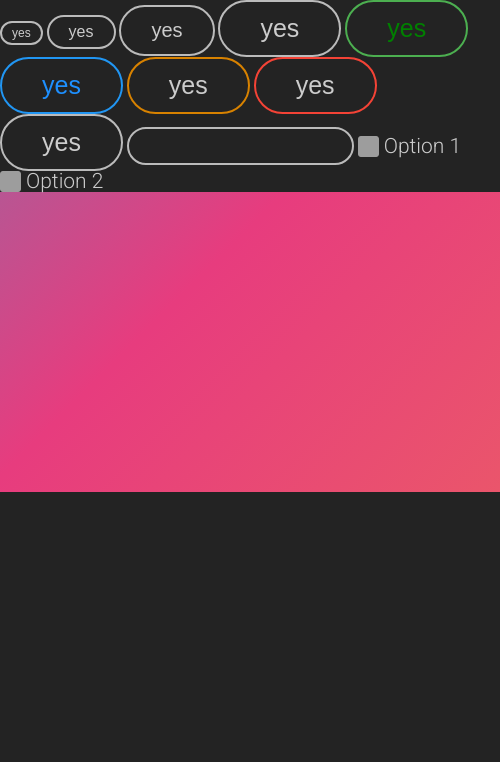
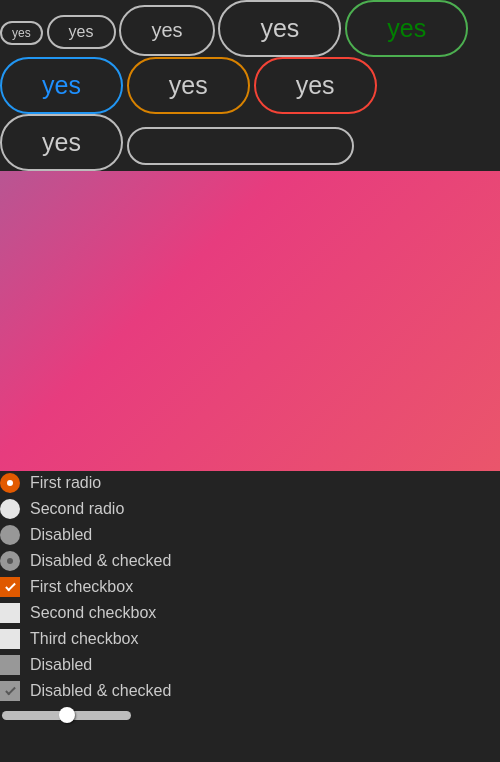
Before and after one commit to teamastrum/ZirkaEditor, an Electron app: page files/html/editor.html in a window 500 px wide. Shown: the top 762 px of the page. Drawn offline with Linux system fonts and the light colour scheme; files that its build step writes are made by us from their sources; no server answers.

Commit message:
best ui ever

```diff
--- a/files/css/checkbox.css
+++ b/files/css/checkbox.css
@@ -1,39 +1,67 @@
-input[type=checkbox].css-checkbox {
-	position:absolute;
-	z-index:-1000;
-	left:-1000px;
-	overflow: hidden;
-	clip: rect(0 0 0 0);
-	height:1px;
-	width:1px;
-	margin:-1px;
-	padding:0;
-	border:0;
+.control-cbx {
+	font-family: arial;
+	display: block;
+	position: relative;
+	padding-left: 30px;
+	margin-bottom: 5px;
+	padding-top: 3px;
+	cursor: pointer;
+	font-size: 16px;
+}
+.control-cbx input {
+	position: absolute;
+	z-index: -1;
+	opacity: 0;
+}
+.control-cbx_indicator {
+	position: absolute;
+	top: 2px;
+	left: 0;
+	height: 20px;
+	width: 20px;
+	background: #e6e6e6;
+    transition: all 0.2s ease-in-out;
+	border: 0px solid #000000;
+}
+.control-cbx-radio .control-cbx_indicator {
+	border-radius: undefined%;
 }
 
-input[type=checkbox].css-checkbox + label.css-label {
-	padding-left:26px;
-	height:21px;
-	display:inline-block;
-	line-height:21px;
-	background-repeat:no-repeat;
-	background-position: 0 0;
-	font-size:21px;
-	vertical-align:middle;
-	cursor:pointer;
-
+.control-cbx:hover input ~ .control-cbx_indicator,
+.control-cbx input:focus ~ .control-cbx_indicator {
+	background: #cccccc;
 }
 
-input[type=checkbox].css-checkbox:checked + label.css-label {
-	background-position: 0 -21px;
+.control-cbx input:checked ~ .control-cbx_indicator {
+	background: #df5900;
 }
-
-label.css-label {
-	background-image:url(./../img/chkbox.png);
-	-webkit-touch-callout: none;
-	-webkit-user-select: none;
-	-khtml-user-select: none;
-	-moz-user-select: none;
-	-ms-user-select: none;
-	user-select: none;
+.control-cbx:hover input:not([disabled]):checked ~ .control-cbx_indicator,
+.control-cbx input:checked:focus ~ .control-cbx_indicator {
+	background: #e25a00;
 }
+.control-cbx input:disabled ~ .control-cbx_indicator {
+	background: #e6e6e6;
+	opacity: 0.6;
+	pointer-events: none;
+}
+.control-cbx_indicator:after {
+	box-sizing: unset;
+	content: '';
+	position: absolute;
+	display: none;
+}
+.control-cbx input:checked ~ .control-cbx_indicator:after {
+	display: block;
+}
+.control-cbx-checkbox .control-cbx_indicator:after {
+	left: 8px;
+	top: 4px;
+	width: 3px;
+	height: 8px;
+	border: solid #ffffff;
+	border-width: 0 2px 2px 0;
+	transform: rotate(45deg);
+}
+.control-cbx-checkbox input:disabled ~ .control-cbx_indicator:after {
+	border-color: #7b7b7b;
+}
--- /dev/null
+++ b/files/css/radio.css
@@ -0,0 +1,66 @@
+.control-ratio {
+    font-family: arial;
+    display: block;
+    position: relative;
+    padding-left: 30px;
+    margin-bottom: 5px;
+    padding-top: 3px;
+    cursor: pointer;
+    font-size: 16px;
+}
+.control-ratio input {
+    position: absolute;
+    z-index: -1;
+    opacity: 0;
+}
+.control-ratio_indicator {
+    position: absolute;
+    top: 2px;
+    left: 0;
+    height: 20px;
+    width: 20px;
+    background: #e6e6e6;
+    transition: all 0.2s ease-in-out;
+    border: 0px solid #000000;
+}
+.control-ratio-radio .control-ratio_indicator {
+    border-radius: 50%;
+}
+
+.control-ratio:hover input ~ .control-ratio_indicator,
+.control-ratio input:focus ~ .control-ratio_indicator {
+    background: #cccccc;
+}
+
+.control-ratio input:checked ~ .control-ratio_indicator {
+    background: #e25a00;
+}
+.control-ratio:hover input:not([disabled]):checked ~ .control-ratio_indicator,
+.control-ratio input:checked:focus ~ .control-ratio_indicator {
+    background: #e25a00;
+}
+.control-ratio input:disabled ~ .control-ratio_indicator {
+    background: #e6e6e6;
+    opacity: 0.6;
+    pointer-events: none;
+}
+.control-ratio_indicator:after {
+    box-sizing: unset;
+    content: '';
+    position: absolute;
+    display: none;
+}
+.control-ratio input:checked ~ .control-ratio_indicator:after {
+    display: block;
+}
+.control-ratio-radio .control-ratio_indicator:after {
+    left: 7px;
+    top: 7px;
+    height: 6px;
+    width: 6px;
+    border-radius: 50%;
+    background: #ffffff;
+}
+.control-ratio-radio input:disabled ~ .control-ratio_indicator:after {
+    background: #7b7b7b;
+}
--- a/files/css/style.css
+++ b/files/css/style.css
@@ -156,6 +156,15 @@ input[type=text] {
     padding: 8px;
 }
 
+input[type=text]:focus {
+    border-color: #ff6e40;
+    background: #313131;
+}
+
+input[type=text]:hover {
+    background: #313131;
+}
+
 .live-gradient-bg {
 	background: linear-gradient(-45deg, #EE7752, #E73C7E, #23A6D5, #23D5AB);
 	background-size: 400% 400%;
@@ -224,3 +233,87 @@ input[type=text] {
 .text-white {
     color: #bbbbbb;
 }
+
+/* Slider */
+input[type="range"] {
+    -webkit-appearance: none;
+    height: 100%;
+    background: transparent;
+}
+input[type="range"]:focus {
+    outline: none;
+}
+input[type="range"]::-webkit-slider-thumb {
+    -webkit-appearance: none;
+    height: 16px;
+    width: 16px;
+    border-radius: 50%;
+    background: #ffffff;
+    margin-top: -4px;
+    box-shadow: 1px 1px 2px rgba(0, 0, 0, 0.5);
+    cursor: pointer;
+}
+input[type="range"]::-webkit-slider-runnable-track {
+    width: 60%;
+    height: 9px;
+    background: #bdbdbd;
+    border-radius: 3rem;
+    transition: all 0.5s;
+    cursor: pointer;
+}
+input[type="range"]:hover::-webkit-slider-runnable-track {
+    background: #ff6e40;
+}
+input[type="range"]::-ms-track {
+    width: 60%;
+    cursor: pointer;
+    height: 9px;
+    transition: all 0.5s;
+    /* Hides the slider so custom styles can be added */
+    background: transparent;
+    border-color: transparent;
+    color: transparent;
+}
+input[type="range"]::-ms-thumb {
+    height: 16px;
+    width: 16px;
+    border-radius: 50%;
+    background: #ffffff;
+    margin-top: -5px;
+    box-shadow: 1px 1px 2px rgba(0, 0, 0, 0.5);
+    cursor: pointer;
+}
+input[type="range"]::-ms-fill-lower {
+    background: #ff6e40;
+    border-radius: 3rem;
+}
+input[type="range"]:focus::-ms-fill-lower {
+    background: #ff6e40;
+}
+input[type="range"]::-ms-fill-upper {
+    background: #bdbdbd;
+    border-radius: 3rem;
+}
+input[type="range"]:focus::-ms-fill-upper {
+    background: #ff6e40;
+}
+input[type="range"]::-moz-range-thumb {
+    height: 16px;
+    width: 16px;
+    border-radius: 50%;
+    background: #ffffff;
+    margin-top: -5px;
+    box-shadow: 1px 1px 2px rgba(0, 0, 0, 0.5);
+    cursor: pointer;
+}
+input[type="range"]::-moz-range-track {
+    width: 60%;
+    height: 9px;
+    background: #bdbdbd;
+    border-radius: 3rem;
+    transition: all 0.5s;
+    cursor: pointer;
+}
+input[type="range"]:hover::-moz-range-track {
+    background: #ff6e40;
+}
--- a/files/html/editor.html
+++ b/files/html/editor.html
@@ -9,6 +9,7 @@
   <base href="./../../">
   <link rel="stylesheet" href="files/css/style.css">
   <link rel="stylesheet" href="files/css/checkbox.css">
+  <link rel="stylesheet" href="files/css/radio.css">
 
   <link href="https://fonts.googleapis.com/css?family=Roboto:100,300,400,500,700,900&display=swap" rel="stylesheet">
 </head>
@@ -26,13 +27,63 @@
 
   <input type="text" name="" id="">
 
-  <input type="checkbox" class="css-checkbox" name="" id="chk1">
-  <label for="chk1" class="css-label">Option 1</label></td><td></td>
-  <input type="checkbox" class="css-checkbox" name="" id="chk2">
-  <label for="chk2" class="css-label">Option 2</label></td><td></td>
-
   <div class="test-div live-gradient-bg"></div>
 
-  <script>require('./files/js/editor.js');</script>
+  <div class="control-radio-group">
+    <label class="control-ratio control-ratio-radio">
+        First radio
+        <input type="radio" name="radio" checked="checked" />
+        <div class="control-ratio_indicator"></div>
+    </label>
+    <label class="control-ratio control-ratio-radio">
+        Second radio
+        <input type="radio" name="radio" />
+        <div class="control-ratio_indicator"></div>
+    </label>
+    <label class="control-ratio control-ratio-radio">
+        Disabled
+        <input type="radio" name="radio2" disabled="disabled" />
+        <div class="control-ratio_indicator"></div>
+    </label>
+    <label class="control-ratio control-ratio-radio">
+        Disabled & checked
+        <input type="radio" name="radio2" disabled="disabled" checked="checked" />
+        <div class="control-ratio_indicator"></div>
+    </label>
+  </div>
+
+  <div class="control-cbx-group">
+      <label class="control-cbx control-cbx-checkbox">
+          First checkbox
+          <input type="checkbox" checked="checked" />
+          <div class="control-cbx_indicator"></div>
+      </label>
+      <label class="control-cbx control-cbx-checkbox">
+          Second checkbox
+          <input type="checkbox" />
+          <div class="control-cbx_indicator"></div>
+      </label>
+      <label class="control-cbx control-cbx-checkbox">
+          Third checkbox
+          <input type="checkbox" />
+          <div class="control-cbx_indicator"></div>
+      </label>
+      <label class="control-cbx control-cbx-checkbox">
+          Disabled
+          <input type="checkbox" disabled="disabled" />
+          <div class="control-cbx_indicator"></div>
+      </label>
+      <label class="control-cbx control-cbx-checkbox">
+          Disabled & checked
+          <input type="checkbox" disabled="disabled" checked="checked" />
+          <div class="control-cbx_indicator"></div>
+      </label>
+  </div>
+
+  <div class="range">
+    <input type="range" min="0" max="40">
+  </div>
+
+  <script>require('./../js/editor.js');</script>
 </body>
 </html>
--- a/main.js
+++ b/main.js
@@ -72,7 +72,7 @@ function createWindow() {
     }));
 
     // Open Dev Tools
-    // win2.webContents.openDevTools();
+    win2.webContents.openDevTools();
 
     win2.on('show', () => {
         win2.maximize();
```
Also changed, not shown: files/img/Hue.png (added).
